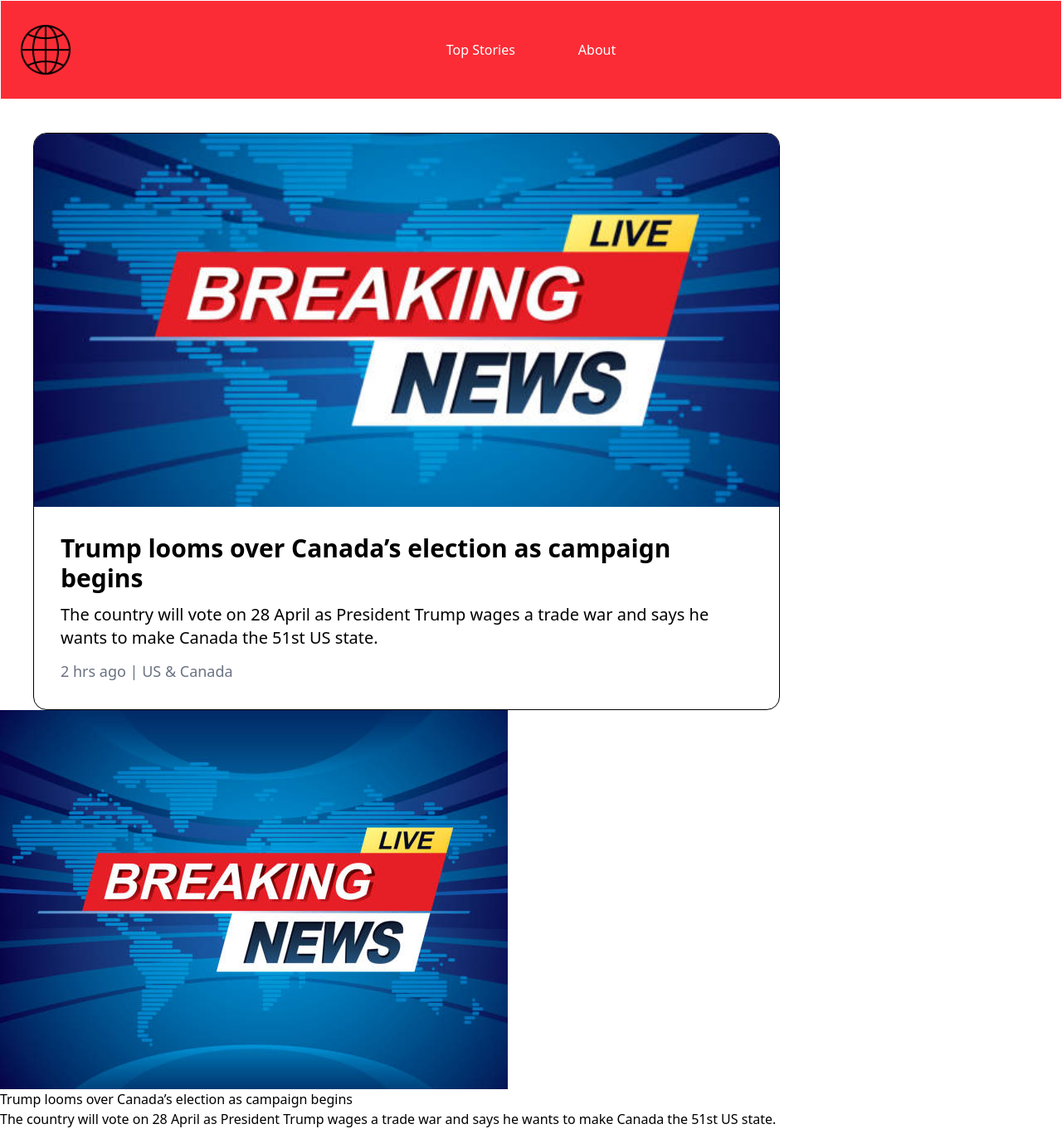
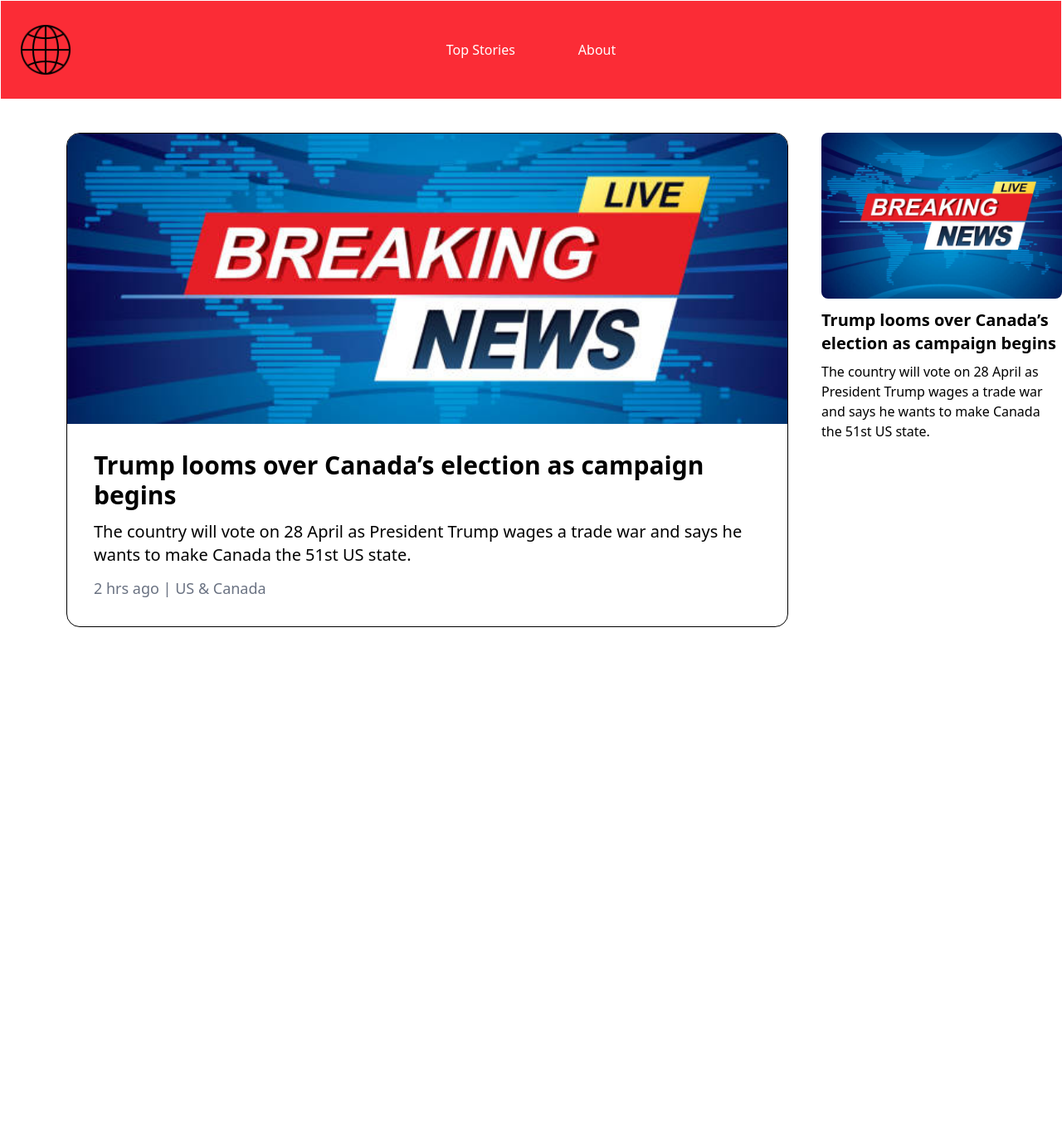
Before and after one commit to osman-m00/News-Site, a React (Vite) app: page / in a window 1280 px wide. Shown: the whole page at 83% size. After the commit the page ends 800 px from the top, so only its background shows below. Built offline with nearby package versions, Linux system fonts and the light colour scheme.

Commit message:
side news preliminary version

```diff
--- a/src/App.jsx
+++ b/src/App.jsx
@@ -8,9 +8,12 @@ function App() {
 
   return (
     <>
+
     <Header/>
+    <div className='flex  mt-40 ml-10'>
     <Main/>
     <Sidenews/>
+    </div>
     </>
   )
 }
--- a/src/components/Main.jsx
+++ b/src/components/Main.jsx
@@ -2,9 +2,9 @@ import React from 'react'
 
 const Main = () => {
   return (
-    <div className="border border-black w-[900px] rounded-2xl overflow-hidden bg-white mt-40 ml-10">
+    <div className="border border-black w-[900px] rounded-2xl overflow-hidden bg-white  ml-10">
 
-      <div className="w-full h-[450px]">
+      <div className="w-full h-[350px]">
         <img className="w-full h-full object-cover" src="/news.jpg" alt="News" />
       </div>
 
--- a/src/components/Sidenews.jsx
+++ b/src/components/Sidenews.jsx
@@ -2,15 +2,13 @@ import React from 'react'
 
 const Sidenews = () => {
   return (
-    <>
-    <div className=''>
-    <img  src="/news.jpg" alt="News" />
+    <div className="w-[300px] ml-10">
+      <img className="w-full h-[200px] object-cover rounded-lg" src="/news.jpg" alt="News" />
+      <h1 className="text-xl font-bold mt-3">Trump looms over Canada’s election as campaign begins</h1>
+      <p className="text-md mt-2">
+        The country will vote on 28 April as President Trump wages a trade war and says he wants to make Canada the 51st US state.
+      </p>
     </div>
-    <h1 >Trump looms over Canada’s election as campaign begins</h1>
-    <p >
-          The country will vote on 28 April as President Trump wages a trade war and says he wants to make Canada the 51st US state.
-    </p>
-    </>
   )
 }
 
```
Also changed, not shown: src/components/Sidebar.jsx (deleted).
